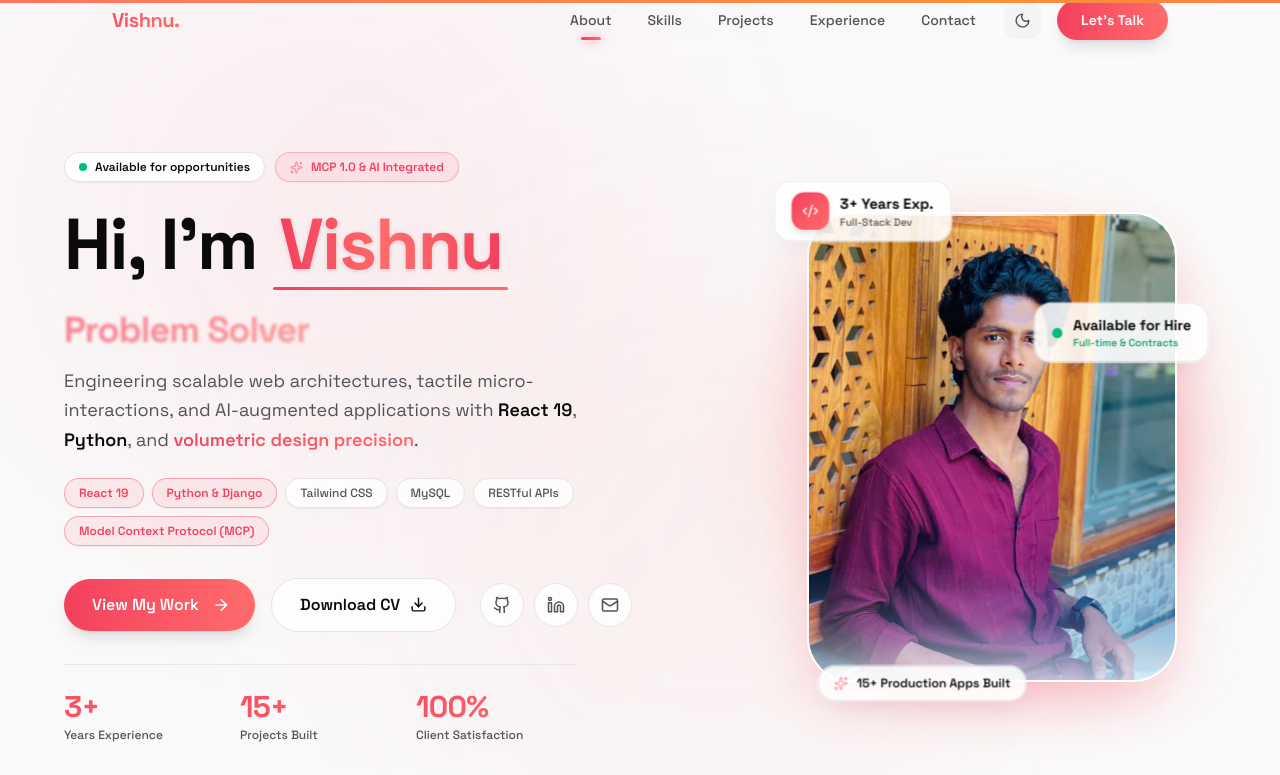
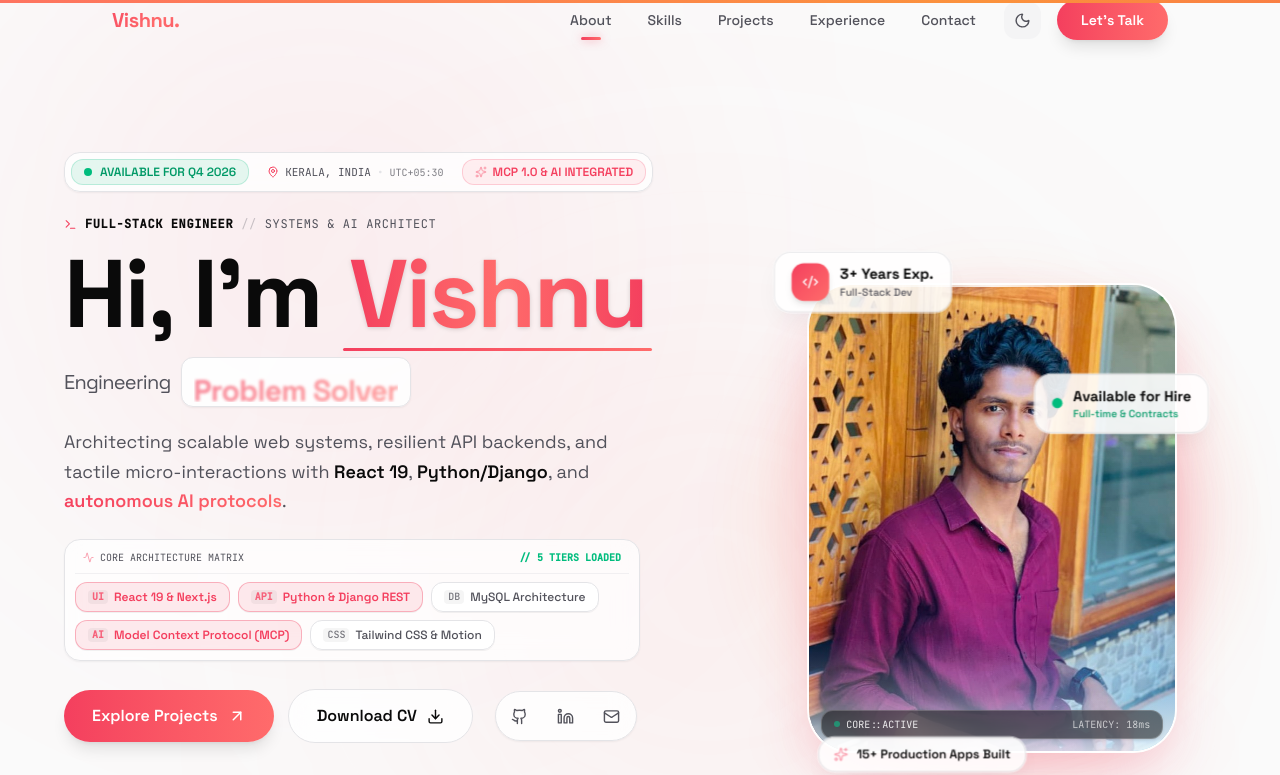
Before and after one commit to Vishnuvsh/portfolio-2.0, a React (Vite) app: page / in a window 1280 px wide. Shown: the top 775 px of the page. Built offline with nearby package versions, Linux system fonts and the light colour scheme.

Commit message:
feat(hero): redesign Hero section into 2026 spatial developer cockpit

```diff
--- a/src/App.jsx
+++ b/src/App.jsx
@@ -924,8 +924,17 @@ function CentralCutoutPortrait({ scrollYProgress }) {
             }}
           />
           <div className="absolute inset-0 bg-gradient-to-tr from-[var(--color-accent)]/15 via-transparent to-[var(--color-accent-2)]/20 pointer-events-none mix-blend-overlay z-10" />
-          <div className="absolute inset-x-0 bottom-0 h-28 bg-gradient-to-t from-[var(--color-bg-base)]/70 via-[var(--color-bg-base)]/20 to-transparent pointer-events-none z-10" />
+          <div className="absolute inset-x-0 bottom-0 h-28 bg-gradient-to-t from-[var(--color-bg-base)]/80 via-[var(--color-bg-base)]/30 to-transparent pointer-events-none z-10" />
           <div className="absolute inset-0 bg-gradient-to-br from-white/30 via-transparent to-transparent opacity-0 group-hover:opacity-100 transition-opacity duration-500 pointer-events-none z-20" />
+
+          {/* 2026 In-Portrait Telemetry Capsule */}
+          <div className="absolute bottom-3 inset-x-3 z-20 flex items-center justify-between px-3 py-1.5 rounded-xl bg-black/50 dark:bg-black/70 backdrop-blur-md border border-white/20 text-[10px] font-mono text-white/90 shadow-sm">
+            <span className="flex items-center gap-1.5">
+              <span className="h-1.5 w-1.5 rounded-full bg-emerald-400 animate-pulse" />
+              <span>CORE::ACTIVE</span>
+            </span>
+            <span className="opacity-75">LATENCY: 18ms</span>
+          </div>
         </div>
 
         {/* Orbiting Satellite Badges (Responsive positioning without mobile clipping) */}
@@ -968,6 +977,7 @@ function CentralCutoutPortrait({ scrollYProgress }) {
 function Hero() {
   const heroRef = useRef(null);
   const lenis = useLenis();
+  const [emailCopied, setEmailCopied] = useState(false);
 
   const { scrollYProgress } = useScroll({ target: heroRef, offset: ['start start', 'end start'] });
 
@@ -980,6 +990,15 @@ function Hero() {
     }
   };
 
+  const handleCopyEmail = (e) => {
+    e.preventDefault();
+    if (navigator?.clipboard) {
+      navigator.clipboard.writeText('vishnuvsh44@gmail.com');
+      setEmailCopied(true);
+      setTimeout(() => setEmailCopied(false), 2400);
+    }
+  };
+
   return (
     <section
       id="hero"
@@ -996,43 +1015,71 @@ function Hero() {
           {/* Left Column: Headlines, Bio, Tech Stack, CTAs, Stats */}
           <div className="lg:col-span-7 flex flex-col items-center lg:items-start text-center lg:text-left order-1">
 
-            {/* Status pills */}
+            {/* 2026 Unified Cyber-Spatial Telemetry Dock */}
             <motion.div
               initial={{ opacity: 0, y: 15 }}
               animate={{ opacity: 1, y: 0 }}
               transition={{ duration: 0.5 }}
-              className="flex flex-wrap items-center justify-center lg:justify-start gap-2.5 mb-6"
-            >
-              <span className="px-3.5 py-1.5 rounded-full border border-[var(--color-border)] bg-[var(--color-bg-surface)]/85 backdrop-blur-md text-xs font-semibold text-[var(--color-text-main)] shadow-xs flex items-center gap-2">
+              className="inline-flex flex-wrap items-center justify-center lg:justify-start gap-2 p-1.5 rounded-2xl border border-[var(--color-border)] bg-[var(--color-bg-surface)]/80 backdrop-blur-xl shadow-xs mb-6 max-w-full"
+            >
+              {/* Radar Status Badge */}
+              <div className="flex items-center gap-2 px-3 py-1 rounded-xl bg-emerald-500/10 text-emerald-600 dark:text-emerald-400 border border-emerald-500/20 text-xs font-semibold">
                 <span className="relative flex h-2 w-2">
                   <span className="animate-ping absolute inline-flex h-full w-full rounded-full bg-emerald-400 opacity-75" />
                   <span className="relative inline-flex rounded-full h-2 w-2 bg-emerald-500" />
                 </span>
-                Available for opportunities
-              </span>
-              <span className="px-3.5 py-1.5 rounded-full border border-[var(--color-accent)]/30 bg-[var(--color-accent)]/8 backdrop-blur-md text-xs font-semibold text-[var(--color-accent)] shadow-xs flex items-center gap-2">
-                <Sparkles size={13} className="text-[var(--color-accent)] animate-pulse" />
-                MCP 1.0 &amp; AI Integrated
-              </span>
-            </motion.div>
-
-            {/* Main Headline & Role */}
+                <span>AVAILABLE FOR Q4 2026</span>
+              </div>
+
+              {/* Location Coordinate */}
+              <div className="hidden sm:flex items-center gap-1.5 px-2.5 py-1 text-[11px] font-mono text-[var(--color-text-muted)]">
+                <MapPin size={12} className="text-[var(--color-accent)]" />
+                <span>KERALA, INDIA</span>
+                <span className="text-[var(--color-border)]">•</span>
+                <span className="text-[10px] opacity-75">UTC+05:30</span>
+              </div>
+
+              {/* MCP Protocol Signal */}
+              <div className="flex items-center gap-1.5 px-3 py-1 rounded-xl bg-[var(--color-accent)]/8 text-[var(--color-accent)] border border-[var(--color-accent)]/20 text-xs font-semibold">
+                <Sparkles size={12} className="text-[var(--color-accent)] animate-pulse" />
+                <span>MCP 1.0 &amp; AI INTEGRATED</span>
+              </div>
+            </motion.div>
+
+            {/* Eyebrow & Main Headline */}
             <div className="mb-5 w-full">
+              <motion.div
+                initial={{ opacity: 0, y: 12 }}
+                animate={{ opacity: 1, y: 0 }}
+                transition={{ duration: 0.5, delay: 0.1 }}
+                className="flex items-center justify-center lg:justify-start gap-2 font-mono text-xs uppercase tracking-wider text-[var(--color-text-muted)] mb-3"
+              >
+                <Terminal size={13} className="text-[var(--color-accent)]" />
+                <span className="font-semibold text-[var(--color-text-main)]">FULL-STACK ENGINEER</span>
+                <span className="opacity-30">//</span>
+                <span>SYSTEMS &amp; AI ARCHITECT</span>
+              </motion.div>
+
               <motion.h1
                 initial={{ opacity: 0, y: 20 }}
                 animate={{ opacity: 1, y: 0 }}
                 transition={{ duration: 0.7, delay: 0.15 }}
-                className="text-3xl sm:text-5xl md:text-6xl xl:text-7xl font-extrabold tracking-tight leading-[1.08] text-[var(--color-text-main)] mb-3"
+                className="text-4xl sm:text-6xl md:text-7xl xl:text-8xl font-black tracking-tight leading-[1.05] text-[var(--color-text-main)] mb-3"
               >
                 Hi, I'm <SparklesText text="Vishnu" />
               </motion.h1>
+
+              {/* Dynamic Kinetic Role Cockpit */}
               <motion.div
                 initial={{ opacity: 0, y: 15 }}
                 animate={{ opacity: 1, y: 0 }}
                 transition={{ duration: 0.6, delay: 0.25 }}
-                className="text-xl sm:text-3xl md:text-4xl font-bold tracking-tight text-[var(--color-text-main)] min-h-[1.4em] flex items-center justify-center lg:justify-start"
-              >
+                className="flex items-center justify-center lg:justify-start gap-2.5 text-xl sm:text-2xl md:text-3xl font-bold tracking-tight text-[var(--color-text-main)] min-h-[1.5em]"
+              >
+                <span className="text-[var(--color-text-muted)] font-normal text-base sm:text-xl">Engineering</span>
+                <div className="inline-flex items-center px-3 py-1 rounded-xl bg-[var(--color-bg-surface)]/90 border border-[var(--color-border)] shadow-xs">
                   <RoleMorpher roles={ROLES} />
+                </div>
               </motion.div>
             </div>
 
@@ -1041,54 +1088,65 @@ function Hero() {
               initial={{ opacity: 0, y: 15 }}
               animate={{ opacity: 1, y: 0 }}
               transition={{ duration: 0.6, delay: 0.35 }}
-              className="text-sm sm:text-lg text-[var(--color-text-muted)] max-w-xl leading-relaxed mb-5 sm:mb-6 font-normal"
-            >
-              Engineering scalable web architectures, tactile micro-interactions, and AI-augmented applications with{' '}
+              className="text-sm sm:text-lg text-[var(--color-text-muted)] max-w-xl leading-relaxed mb-6 font-normal"
+            >
+              Architecting scalable web systems, resilient API backends, and tactile micro-interactions with{' '}
               <span className="text-[var(--color-text-main)] font-semibold">React 19</span>,{' '}
-              <span className="text-[var(--color-text-main)] font-semibold">Python</span>, and{' '}
-              <span className="text-gradient-static font-semibold">volumetric design precision</span>.
+              <span className="text-[var(--color-text-main)] font-semibold">Python/Django</span>, and{' '}
+              <span className="text-gradient-static font-semibold">autonomous AI protocols</span>.
             </motion.p>
 
-            {/* Tech stack pills */}
+            {/* 2026 Core Stack Console (Modular Matrix Dock) */}
             <motion.div
               initial={{ opacity: 0, y: 15 }}
               animate={{ opacity: 1, y: 0 }}
               transition={{ duration: 0.6, delay: 0.45 }}
-              className="flex flex-wrap items-center justify-center lg:justify-start gap-1.5 sm:gap-2 mb-6 sm:mb-8 max-w-xl"
-            >
+              className="w-full max-w-xl mb-7"
+            >
+              <div className="p-2 sm:p-2.5 rounded-2xl border border-[var(--color-border)] bg-[var(--color-bg-surface)]/70 backdrop-blur-md shadow-xs">
+                <div className="flex items-center justify-between px-2 pb-2 text-[10px] font-mono uppercase text-[var(--color-text-muted)] border-b border-[var(--color-border)]/50 mb-2">
+                  <div className="flex items-center gap-1.5">
+                    <Activity size={11} className="text-[var(--color-accent)] animate-pulse" />
+                    <span>CORE ARCHITECTURE MATRIX</span>
+                  </div>
+                  <span className="text-emerald-500 font-semibold">// 5 TIERS LOADED</span>
+                </div>
+                <div className="flex flex-wrap items-center justify-center lg:justify-start gap-1.5 sm:gap-2">
                   {[
-                { name: 'React 19', highlight: true },
-                { name: 'Python & Django', highlight: true },
-                { name: 'Tailwind CSS' },
-                { name: 'MySQL' },
-                { name: 'RESTful APIs' },
-                { name: 'Model Context Protocol (MCP)', highlight: true },
+                    { tier: 'UI', name: 'React 19 & Next.js', highlight: true },
+                    { tier: 'API', name: 'Python & Django REST', highlight: true },
+                    { tier: 'DB', name: 'MySQL Architecture', highlight: false },
+                    { tier: 'AI', name: 'Model Context Protocol (MCP)', highlight: true },
+                    { tier: 'CSS', name: 'Tailwind CSS & Motion', highlight: false },
                   ].map((tech) => (
                     <span
                       key={tech.name}
-                  className={`px-3.5 py-1.5 text-xs font-medium rounded-full border transition-all duration-300 hover:scale-105 cursor-default shadow-xs ${
+                      className={`inline-flex items-center gap-1.5 px-3 py-1.5 text-xs font-medium rounded-xl border transition-all duration-300 hover:scale-105 cursor-default shadow-2xs ${
                         tech.highlight
-                      ? 'border-[var(--color-accent)]/40 bg-[var(--color-accent)]/8 text-[var(--color-accent)] font-semibold'
-                      : 'border-[var(--color-border)] bg-[var(--color-bg-surface)]/75 text-[var(--color-text-muted)] hover:border-[var(--color-accent)]/50 hover:text-[var(--color-accent)]'
+                          ? 'border-[var(--color-accent)]/35 bg-[var(--color-accent)]/10 text-[var(--color-accent)] font-semibold'
+                          : 'border-[var(--color-border)] bg-[var(--color-bg-surface)]/90 text-[var(--color-text-muted)] hover:border-[var(--color-accent)]/40 hover:text-[var(--color-text-main)]'
                       }`}
                     >
-                  {tech.name}
+                      <span className="font-mono text-[10px] px-1 py-0.2 rounded bg-black/5 dark:bg-white/10 opacity-80">
+                        {tech.tier}
+                      </span>
+                      <span>{tech.name}</span>
                     </span>
                   ))}
-            </motion.div>
-
-            {/* CTAs & Socials */}
+                </div>
+              </div>
+            </motion.div>
+
+            {/* CTAs & Socials Deck */}
             <motion.div
               initial={{ opacity: 0, y: 15 }}
               animate={{ opacity: 1, y: 0 }}
               transition={{ duration: 0.6, delay: 0.55 }}
-              className="flex flex-wrap items-center justify-center lg:justify-start gap-4 mb-8 w-full"
+              className="flex flex-wrap items-center justify-center lg:justify-start gap-3.5 mb-8 w-full"
             >
               <MagneticButton href="#projects" variant="primary">
-                View My Work
-                <motion.span animate={{ x: [0, 5, 0] }} transition={{ duration: 1.5, repeat: Infinity }}>
-                  <ArrowRight size={18} />
-                </motion.span>
+                Explore Projects
+                <ArrowUpRight size={18} />
               </MagneticButton>
               <MagneticButton
                 href="https://resilient-genie-df3d71.netlify.app/VishnuV%20-%20Python%20Developer.pdf"
@@ -1100,37 +1158,63 @@ function Hero() {
                 <Download size={17} />
               </MagneticButton>
 
-              <div className="flex items-center gap-2.5 sm:ml-2">
-                {HERO_SOCIALS.map((social) => (
+              {/* Connected Social Dock */}
+              <div className="flex items-center gap-1.5 p-1 rounded-full border border-[var(--color-border)] bg-[var(--color-bg-surface)]/80 backdrop-blur-md shadow-xs sm:ml-2">
+                {HERO_SOCIALS.map((social) => {
+                  if (social.label === 'Email') {
+                    return (
+                      <button
+                        key={social.label}
+                        onClick={handleCopyEmail}
+                        title={emailCopied ? 'Email Copied!' : 'Copy Email (vishnuvsh44@gmail.com)'}
+                        aria-label="Copy Email Address"
+                        className="relative flex items-center justify-center w-10 h-10 rounded-full text-[var(--color-text-muted)] hover:text-[var(--color-accent)] hover:bg-[var(--color-accent)]/10 transition-all duration-200 cursor-pointer"
+                      >
+                        {emailCopied ? <Check size={17} className="text-emerald-500" /> : <social.icon size={17} />}
+                        {emailCopied && (
+                          <span className="absolute -top-8 left-1/2 -translate-x-1/2 px-2 py-0.5 rounded bg-emerald-600 text-white text-[10px] font-mono whitespace-nowrap shadow-md">
+                            COPIED!
+                          </span>
+                        )}
+                      </button>
+                    );
+                  }
+                  return (
                     <a
                       key={social.label}
                       href={social.href}
                       target={social.href.startsWith('http') ? '_blank' : undefined}
                       rel={social.href.startsWith('http') ? 'noopener noreferrer' : undefined}
                       aria-label={social.label}
-                    className="flex items-center justify-center w-11 h-11 rounded-full border border-[var(--color-border)] bg-[var(--color-bg-surface)]/80 backdrop-blur-md text-[var(--color-text-muted)] hover:text-[var(--color-accent)] hover:border-[var(--color-accent)]/50 hover:bg-[var(--color-accent)]/10 hover:shadow-md transition-all duration-300 cursor-pointer"
-                  >
-                    <social.icon size={18} />
+                      className="flex items-center justify-center w-10 h-10 rounded-full text-[var(--color-text-muted)] hover:text-[var(--color-accent)] hover:bg-[var(--color-accent)]/10 transition-all duration-200 cursor-pointer"
+                    >
+                      <social.icon size={17} />
                     </a>
-                ))}
-              </div>
-            </motion.div>
-
-            {/* Impact Metrics Row */}
+                  );
+                })}
+              </div>
+            </motion.div>
+
+            {/* 2026 Connected Bento HUD Impact Strip */}
             <motion.div
               initial={{ opacity: 0, y: 15 }}
               animate={{ opacity: 1, y: 0 }}
               transition={{ duration: 0.6, delay: 0.65 }}
-              className="w-full max-w-lg grid grid-cols-3 gap-2 sm:gap-4 pt-4 sm:pt-6 border-t border-[var(--color-border)]/80"
+              className="w-full max-w-xl grid grid-cols-3 gap-2.5 sm:gap-3.5"
             >
               {[
-                { value: '3+', label: 'Years Experience' },
-                { value: '15+', label: 'Projects Built' },
-                { value: '100%', label: 'Client Satisfaction' },
+                { value: '3+', label: 'Years Experience', sub: 'Enterprise & Scale' },
+                { value: '15+', label: 'Production Apps', sub: 'Full-Cycle Delivery' },
+                { value: '100%', label: 'Quality & CSAT', sub: 'Zero-Debt Delivery' },
               ].map((stat, i) => (
-                <div key={i} className="text-center lg:text-left">
-                  <div className="text-xl sm:text-3xl font-extrabold text-gradient tracking-tight">{stat.value}</div>
-                  <div className="text-[11px] sm:text-xs text-[var(--color-text-muted)] font-medium mt-0.5">{stat.label}</div>
+                <div
+                  key={i}
+                  className="relative group rounded-2xl border border-[var(--color-border)] bg-[var(--color-bg-surface)]/70 backdrop-blur-md p-3 sm:p-4 text-center lg:text-left transition-all duration-300 hover:border-[var(--color-accent)]/40 hover:-translate-y-0.5 shadow-xs overflow-hidden"
+                >
+                  <div className="absolute inset-x-0 top-0 h-[2px] bg-gradient-to-r from-transparent via-[var(--color-accent)]/40 to-transparent opacity-0 group-hover:opacity-100 transition-opacity duration-300" />
+                  <div className="text-xl sm:text-2xl md:text-3xl font-black text-gradient tracking-tight">{stat.value}</div>
+                  <div className="text-xs sm:text-sm font-bold text-[var(--color-text-main)] mt-0.5 leading-tight">{stat.label}</div>
+                  <div className="hidden sm:block text-[10px] font-mono text-[var(--color-text-muted)] mt-1">{stat.sub}</div>
                 </div>
               ))}
             </motion.div>
```
Lines whose indentation alone changed are shown as unchanged.
